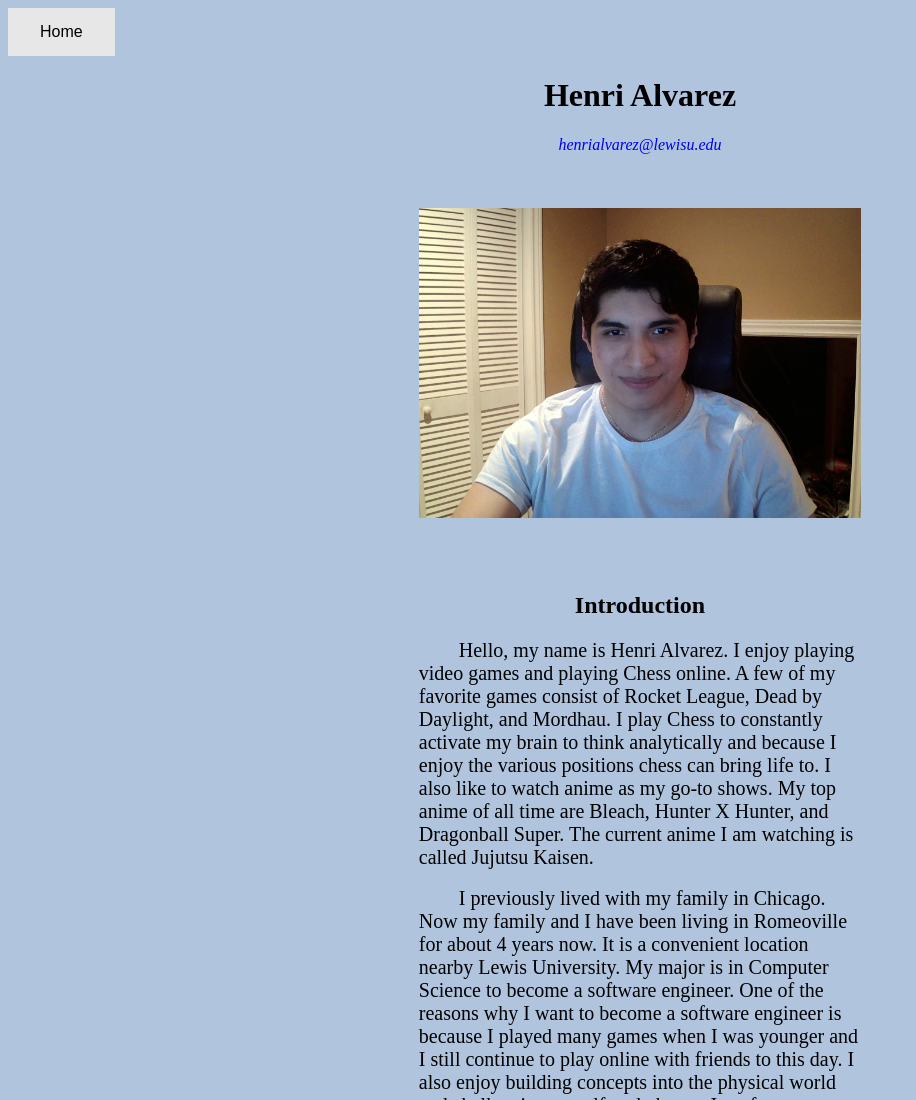
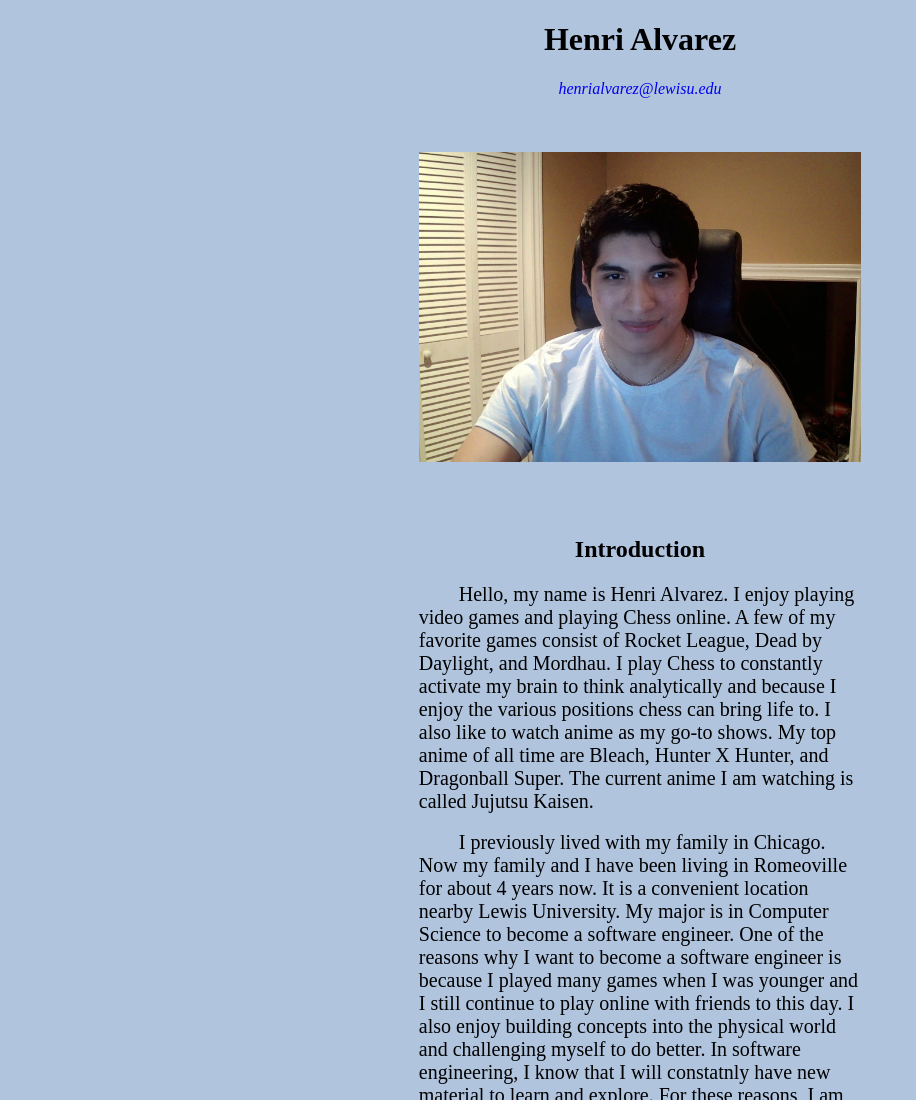
Before and after one commit to henrisky/getting-to-know-each-other, a plain HTML site: page index.html in a window 1280 px wide. Shown: the top 1100 px of the page, without its empty margins (0-916 px from the left). Drawn offline with Linux system fonts and the light colour scheme.

Commit message:
deleted button

```diff
--- a/index.html
+++ b/index.html
@@ -7,9 +7,6 @@
     <link rel="stylesheet" type = "text/css" href = "style.css">
 </head>
 <body>
-    <a href="https://thankful-ocean-0a34c5f10.1.azurestaticapps.net/">
-        <button>Home</button>
-    </a>
     <h1>Henri Alvarez</h1>
     <address>
         <a id = "link" href="mailto:henrialvarez@lewisu.edu">henrialvarez@lewisu.edu</a>
--- a/style.css
+++ b/style.css
@@ -1,17 +1,5 @@
 body {
     background-color: lightsteelblue;
-}
-
-button {
-    background-color: #4CAF50; /* Green */
-    border: none;
-    padding: 15px 32px;
-    text-align: center;
-    text-decoration: none;
-    display: inline-block;
-    font-size: 16px;
-    background-color: #e7e7e7;
-    color: black;
 }
 
 p {
```
